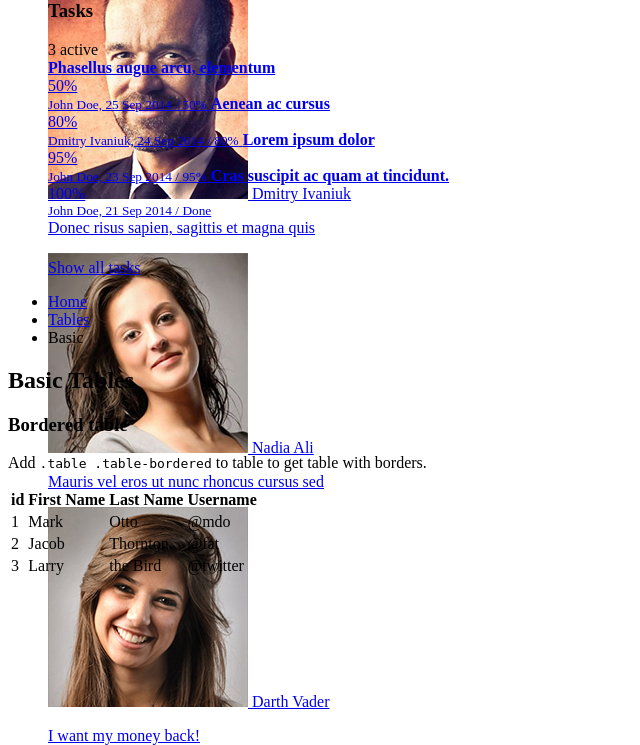
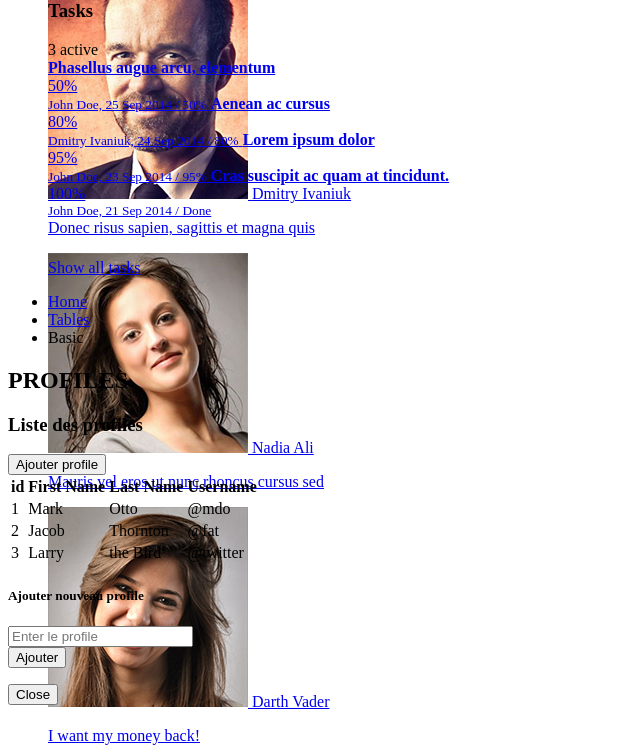
Before and after one commit to latifGnbea/ProjetHotel, a PHP site: template views/profiles/table-basic.php in a window 1280 px wide. Shown: the part 2377-3122 px from the top of the page, without its empty margins (0-640 px from the left). Run offline with PHP 8.4, Linux system fonts and the light colour scheme; the template is opened without the code that fills it, so the values that code supplies are empty.

Commit message:
Ajout du button new profile

```diff
--- /dev/null
+++ b/controllers/actions/profiles/Enregistrer.php
@@ -0,0 +1,2 @@
+<?php
+die('ok');
--- /dev/null
+++ b/controllers/pages/profiles/Nouveau.php
@@ -0,0 +1,6 @@
+<?php
+if (isset($_GET['action']) && !empty($_GET['action']) && is_file('controllers/actions/profiles/'.$_GET['action']).'.php') {
+    include_once('controllers/actions/profiles/'.ucfirst($_GET['action']).'.php');
+}else{
+    header('location:index.php?section=Profile');
+}
--- a/views/profiles/table-basic.php
+++ b/views/profiles/table-basic.php
@@ -1,4 +1,3 @@
-
 <body>
     <!-- START PAGE CONTAINER -->
     <div class="page-container">
@@ -24,7 +23,7 @@
 
             <!-- PAGE TITLE -->
             <div class="page-title">
-                    <h2><span class="fa fa-arrow-circle-o-left"></span> Basic Tables</h2>
+                <h2><span class="fa fa-arrow-circle-o-left"></span>PROFILES</h2>
             </div>
             <!-- END PAGE TITLE -->
 
@@ -36,10 +35,12 @@
                         <!-- START BORDERED TABLE SAMPLE -->
                         <div class="panel panel-default">
                             <div class="panel-heading">
-                                    <h3 class="panel-title">Bordered table</h3>
+                                <h3 class="panel-title">Liste des profiles</h3>
+                                <button type="button" class="btn btn-info btn-rounded pull-right" data-toggle="modal" data-target="#exampleModalCenter">
+                                    Ajouter profile
+                                </button>
                             </div>
                             <div class="panel-body">
-                                    <p>Add <code>.table .table-bordered</code> to table to get table with borders.</p>
                                 <table class="table table-bordered">
                                     <thead>
                                         <tr>
@@ -82,6 +83,29 @@
 
                     <!-- END PAGE CONTENT WRAPPER -->
                 </div>
+                <!-- Modal -->
+                <div class="modal fade" id="exampleModalCenter" tabindex="-1" role="dialog" aria-labelledby="exampleModalCenterTitle" aria-hidden="true">
+                    <div class="modal-dialog modal-dialog-centered" role="document">
+                        <div class="modal-content">
+                            <div class="modal-header">
+                                <h5 class="modal-title" id="exampleModalLongTitle">Ajouter <b>nouveau profile</b> </h5>
+                            </div>
+                            <div class="modal-body">
+                                <form action="" method="post">
+                                    <div class="form-group">
+                                        <input type="email" class="form-control" id="profile" name="profile" placeholder="Enter le profile">
+                                    </div>
+                                    <div class="form-group">
+                                        <button type="submit" class="btn btn-rounded btn-danger ">Ajouter</button>
+                                    </div>
+                                </form>
+                            </div>
+                            <div class="modal-footer">
+                                <button type="button" class="btn btn-secondary" data-dismiss="modal">Close</button>
+                            </div>
+                        </div>
+                    </div>
+                </div>
             </div>
             <!-- END PAGE CONTENT -->
         </div>
```
Lines whose indentation alone changed are shown as unchanged.
